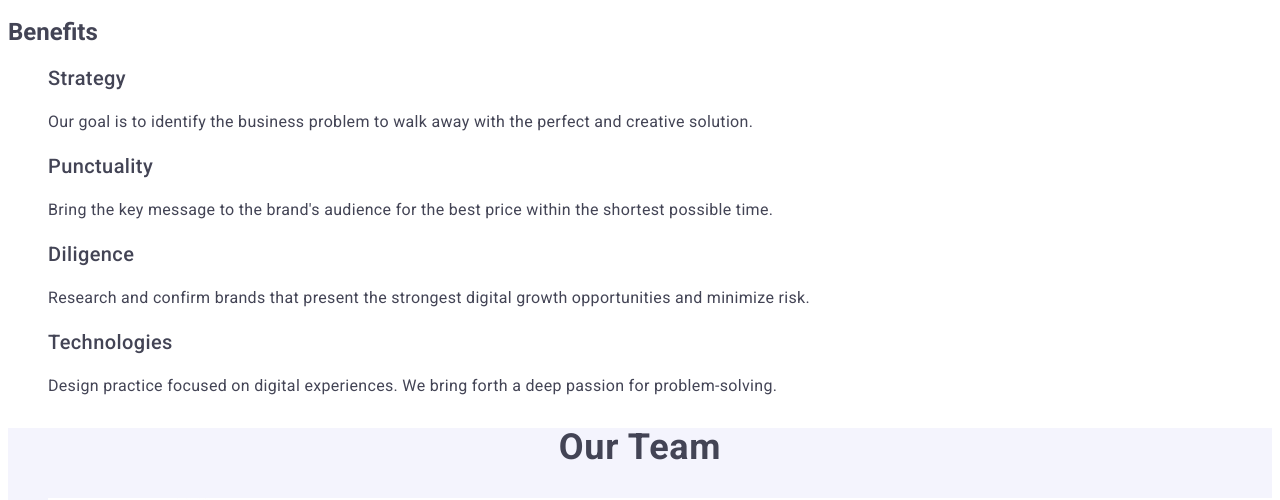
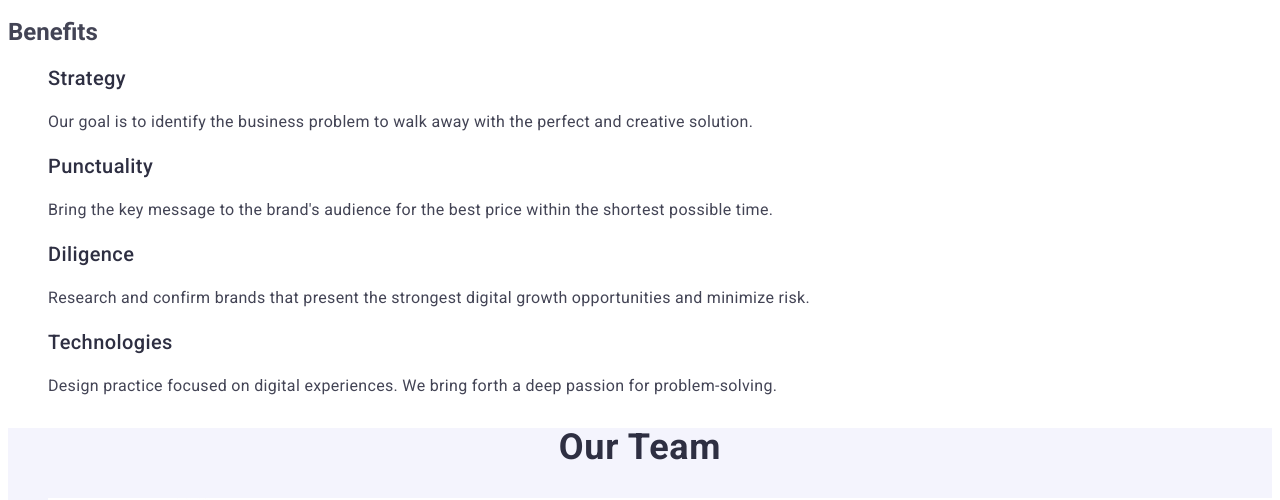
Before and after one commit to KamilAminGoIt/goit-markup-hw-02, a plain HTML site: page index.html in a window 1280 px wide. Shown: the part 366-866 px from the top of the page. Drawn offline with Linux system fonts and the light colour scheme.

Commit message:
Próba 5

```diff
--- a/css/styles.css
+++ b/css/styles.css
@@ -107,6 +107,7 @@ address .link {
   font-size: 20px;
   line-height: 1.5rem;
   letter-spacing: 0.02em;
+  color: #2e2f42;
 }
 
 .article {
@@ -122,6 +123,7 @@ address .link {
   letter-spacing: 0.02em;
   text-align: center;
   text-transform: capitalize;
+  color: #2e2f42;
 }
 
 footer .article {
```
